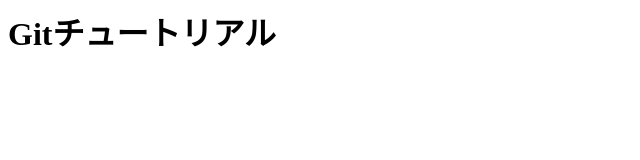
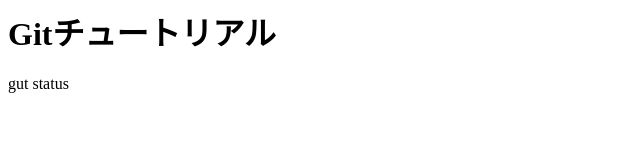
Before and after one commit to 64-HiroByte/git_tutorial, a plain HTML site: page index.html in a window 1280 px wide. Shown: the full height of the page, 0-640 px from the left. Drawn offline with Linux system fonts and the light colour scheme.

Commit message:
git statusコマンドを追記

```diff
--- a/index.html
+++ b/index.html
@@ -1 +1,2 @@
 <h1>Gitチュートリアル</h1>
+<p>gut status</p>
```
